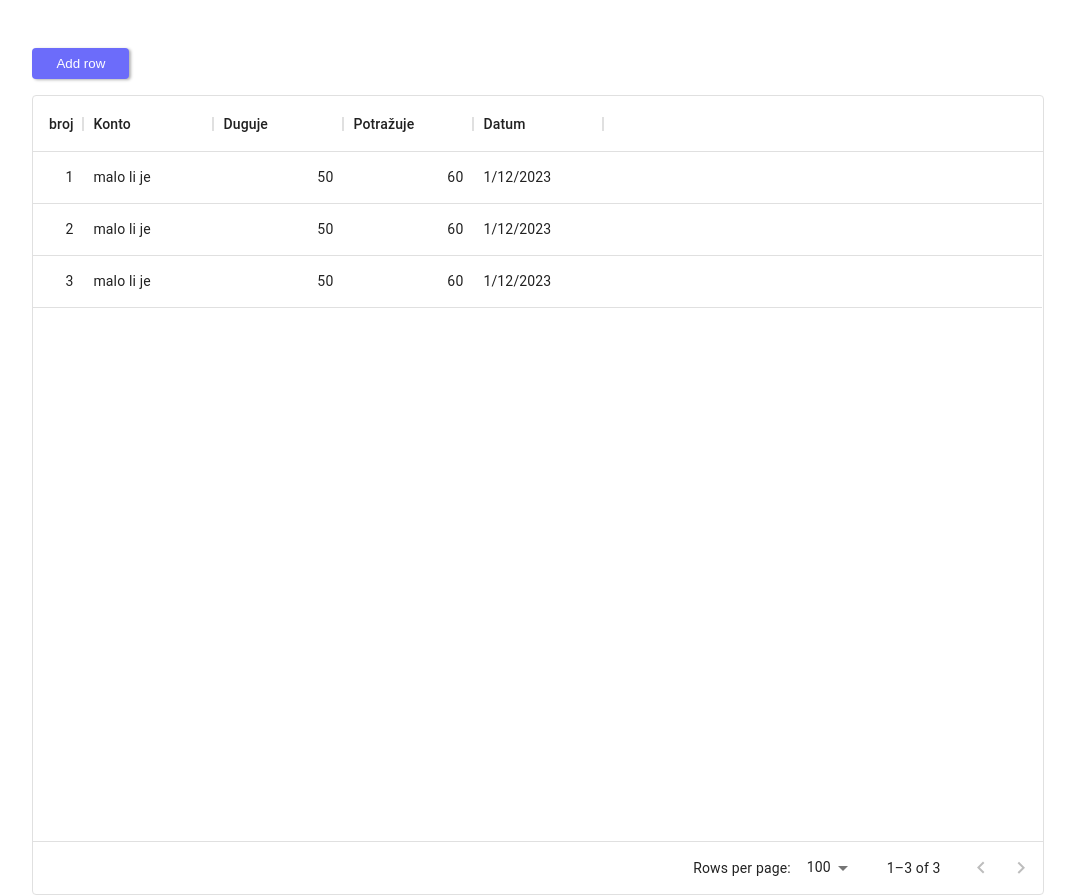
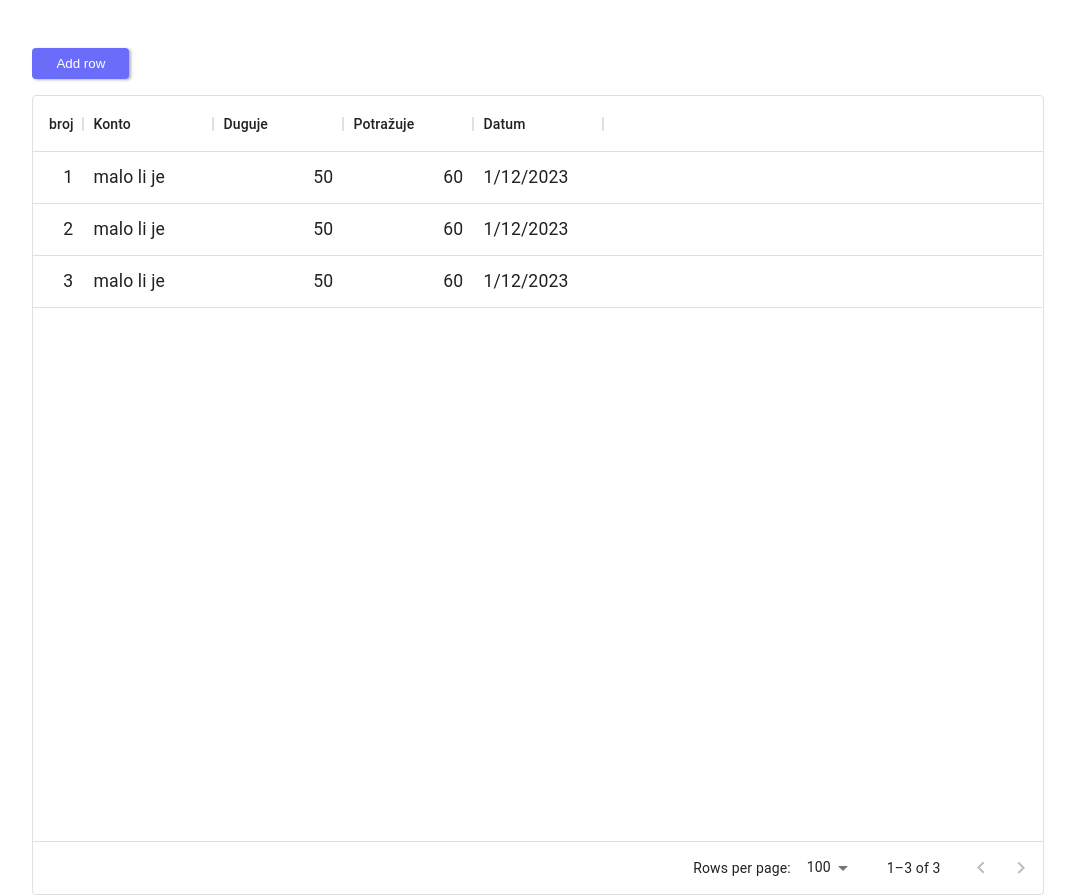
Before and after one commit to BSlaven/MUI_Editable_Grid, a React (Vite) app: page / in a window 1280 px wide. Shown: the whole page, without its empty margins (102-1177 px from the left). Built offline with nearby package versions, Linux system fonts and the light colour scheme.

Commit message:
add max width for the grid

```diff
--- a/src/App.css
+++ b/src/App.css
@@ -4,6 +4,7 @@
 
 .editable-grid {
   width: 80%;
+  max-width: 1400px;
   height: 800px;
   padding: 1rem;
   margin: 2rem auto;
@@ -12,6 +13,7 @@
 
 .grid-cell {
   text-align: center;
+  font-size: 1.1rem;
 }
 
 .add-grid-row-btn {
```
